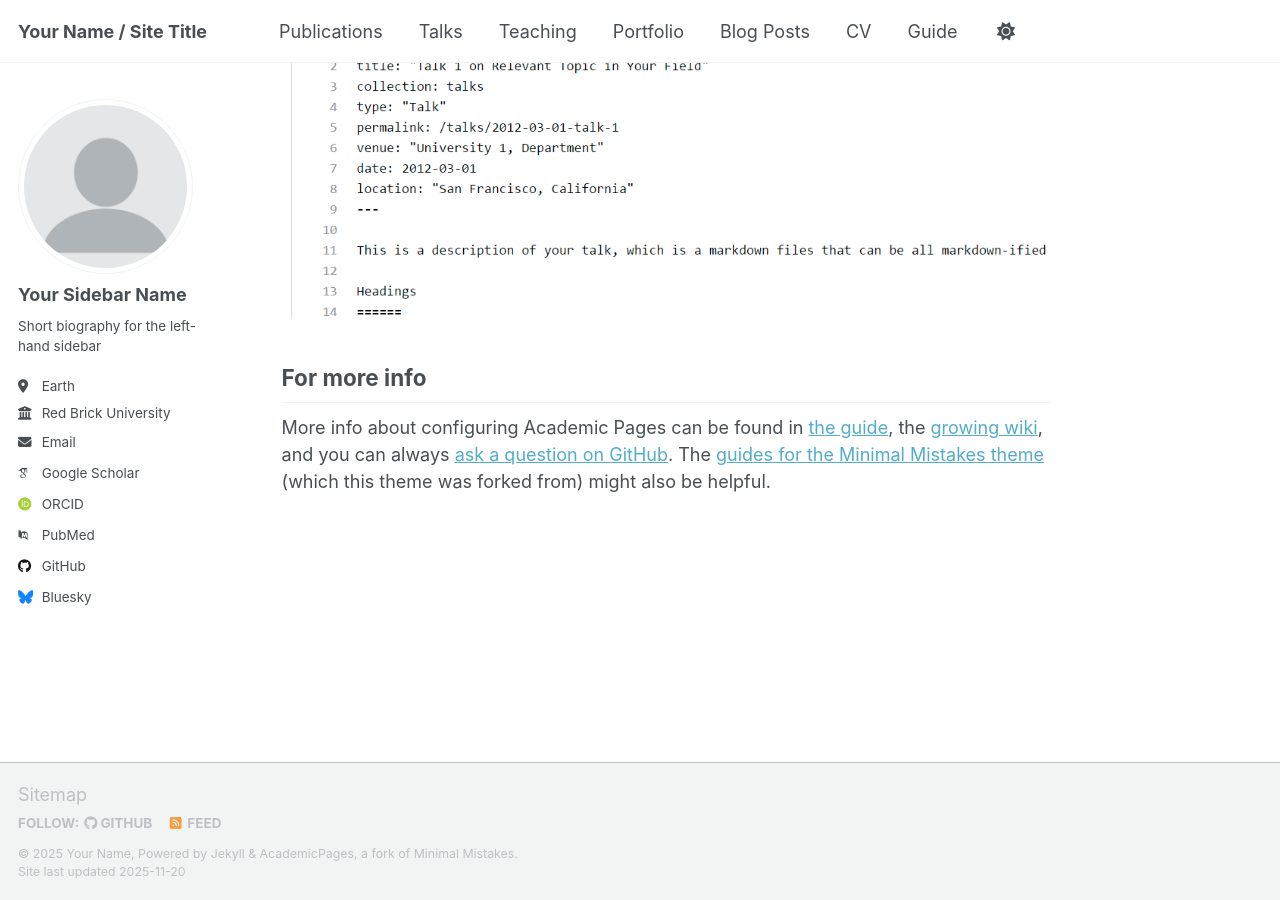
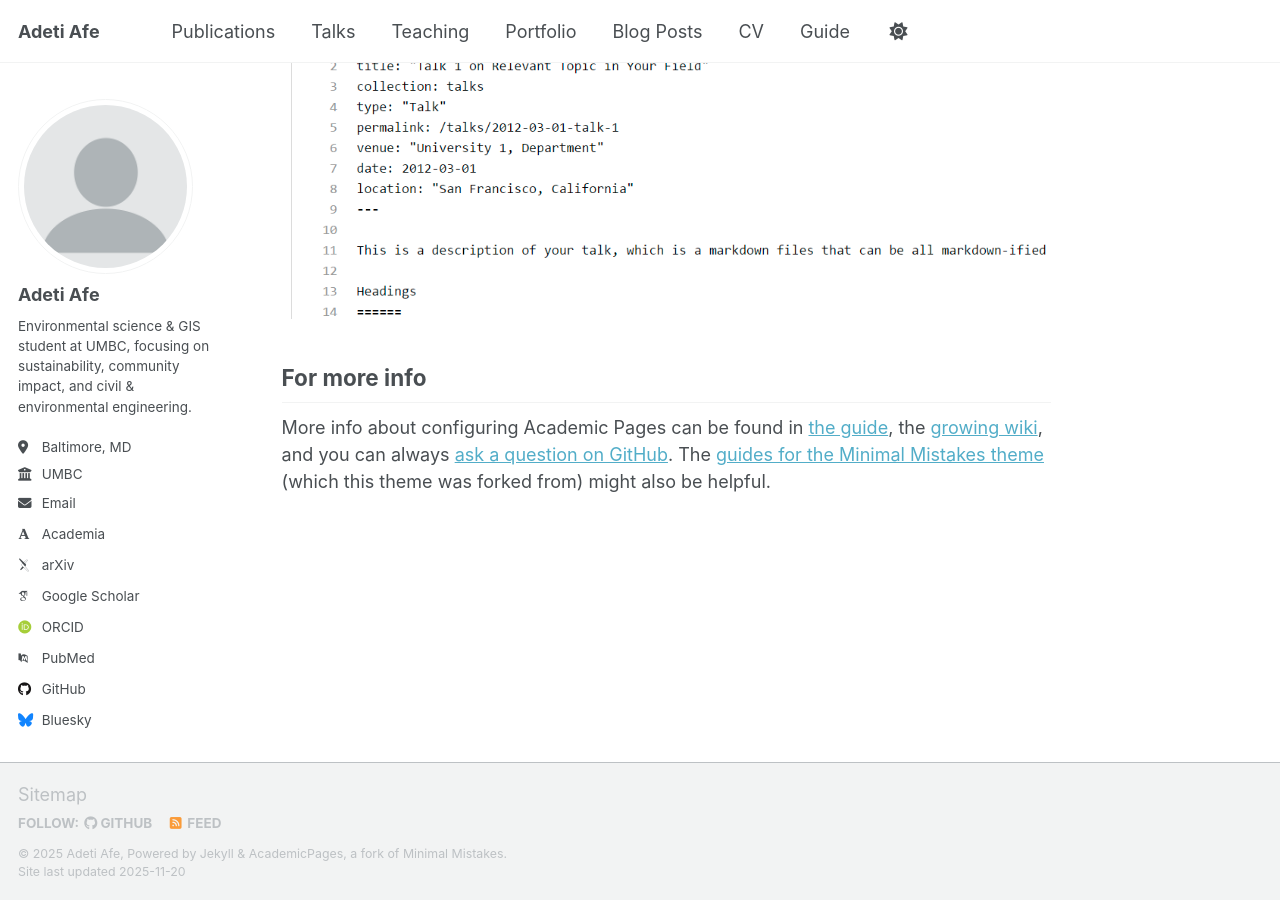
Before and after one commit to adeti-afe/adeti-afe.github.io, a Jekyll site: the page built from _pages/about.md, in a window 1280 px wide and 900 px high, scrolled down 4289 px. Built offline with Jekyll 4.4.1, drawn with Linux system fonts in a browser that asks for light colours; some web fonts are replaced; a script that is not in the unit is left out.

Commit message:
Update _config.yml

```diff
--- a/_config.yml
+++ b/_config.yml
@@ -7,34 +7,34 @@
 # server process.
 
 # Basic Site Settings
+# Basic Site Settings
 locale                   : "en-US"
-site_theme               : "default" # Currently available options are "default", "air"
-title                    : "Your Name / Site Title"
+site_theme               : "default"
+title                    : "Adeti Afe"
 title_separator          : "-"
-name                     : &name "Your Name"
-description              : &description "Your Name's academic portfolio"   # Update this with a general description of your site, this is the default if not overridden by a page
-url                      : https://academicpages.github.io # The base hostname & protocol for your site e.g. "https://[your GitHub username].github.io",
-                                                           # or if you already have some other page hosted on Github then use "https://[your GitHub username].github.io/[Your Repo Name]"
-baseurl                  : "" # the subpath of your site, e.g. "/blog"
-repository               : "academicpages/academicpages.github.io"
+name                     : &name "Adeti Afe"
+description              : &description "Academic and sustainability work by Adeti Afe – environmental science, GIS, and civil & environmental engineering."
 
-# Site Author - The following control what appear as part of the author content on the side bar.
-#               If a field is blank the icon and link will not appear, otherwise it will be shown.
-#               Additional customization can be done by editing /_includes/author-profile.html
+url                      : "https://adeti-afe.github.io"
+baseurl                  : "/adetiafe.github.io"
+
+repository               : "adeti-afe/adetiafe.github.io"
+
+# Site Author
 author:
   # Biographic information
-  avatar           : "profile.png"
-  name             : "Your Sidebar Name"
-  pronouns         : # example: "she/her"
-  bio              : "Short biography for the left-hand sidebar"
-  location         : "Earth"
-  employer         : "Red Brick University"
-  uri              : # URL
-  email            : "none@example.org"
+  avatar           : "profile.png"   # keep this for now; after you upload your own image, name it profile.png or change this to match
+  name             : "Adeti Afe"
+  pronouns         :                # you can add something like "she/her", "he/him", "they/them", or leave blank
+  bio              : "Environmental science & GIS student at UMBC, focusing on sustainability, community impact, and civil & environmental engineering."
+  location         : "Baltimore, MD"
+  employer         : "UMBC"
+  uri              :                 # you can add LinkedIn or leave empty
+  email            : "aafe1@umbc.edu"   # replace with whichever email you want public
 
   # Academic websites
-  academia         : # URL
-  arxiv            : # URL - Update with the correct link to your profile
+  academia         : "" # URL
+  arxiv            : "" # URL - Update with the correct link to your profile
   googlescholar    : "https://scholar.google.com/citations?user=PS_CX0AAAAAJ"
   inspire-hep      : # URL
   impactstory      : # URL
```
